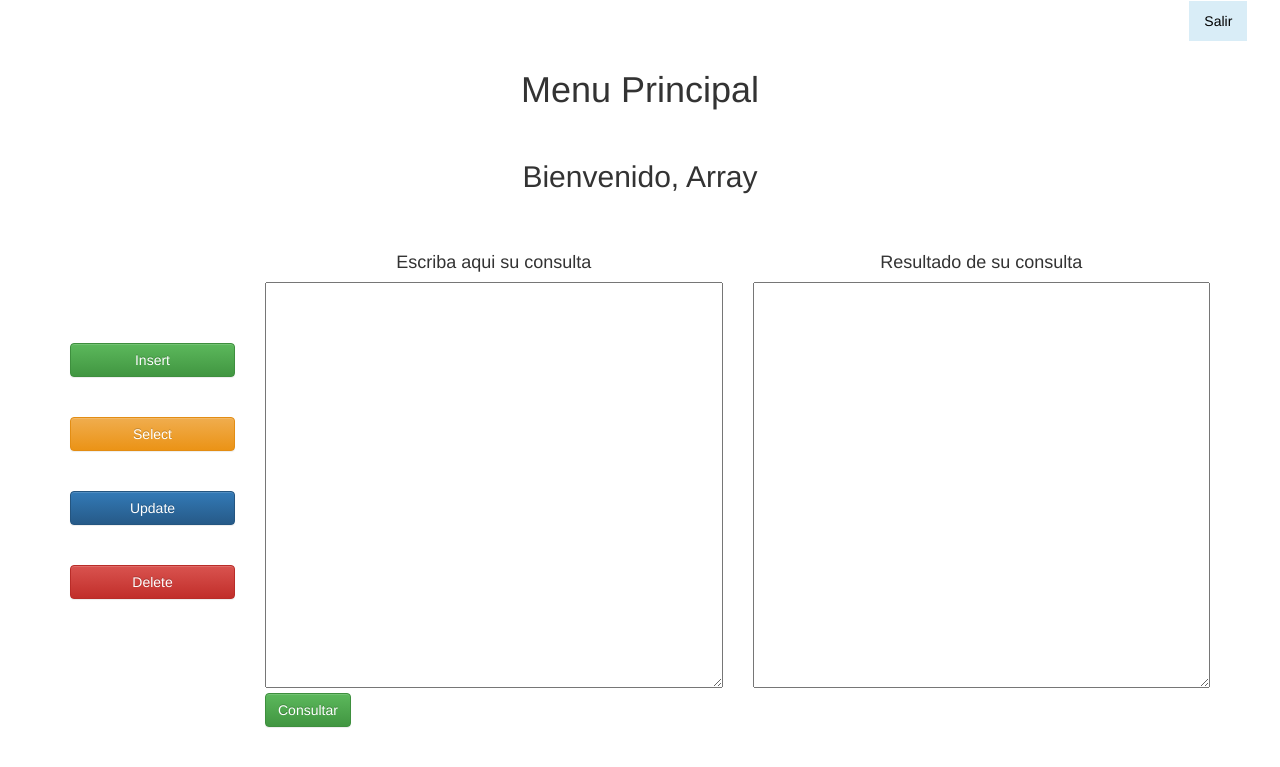
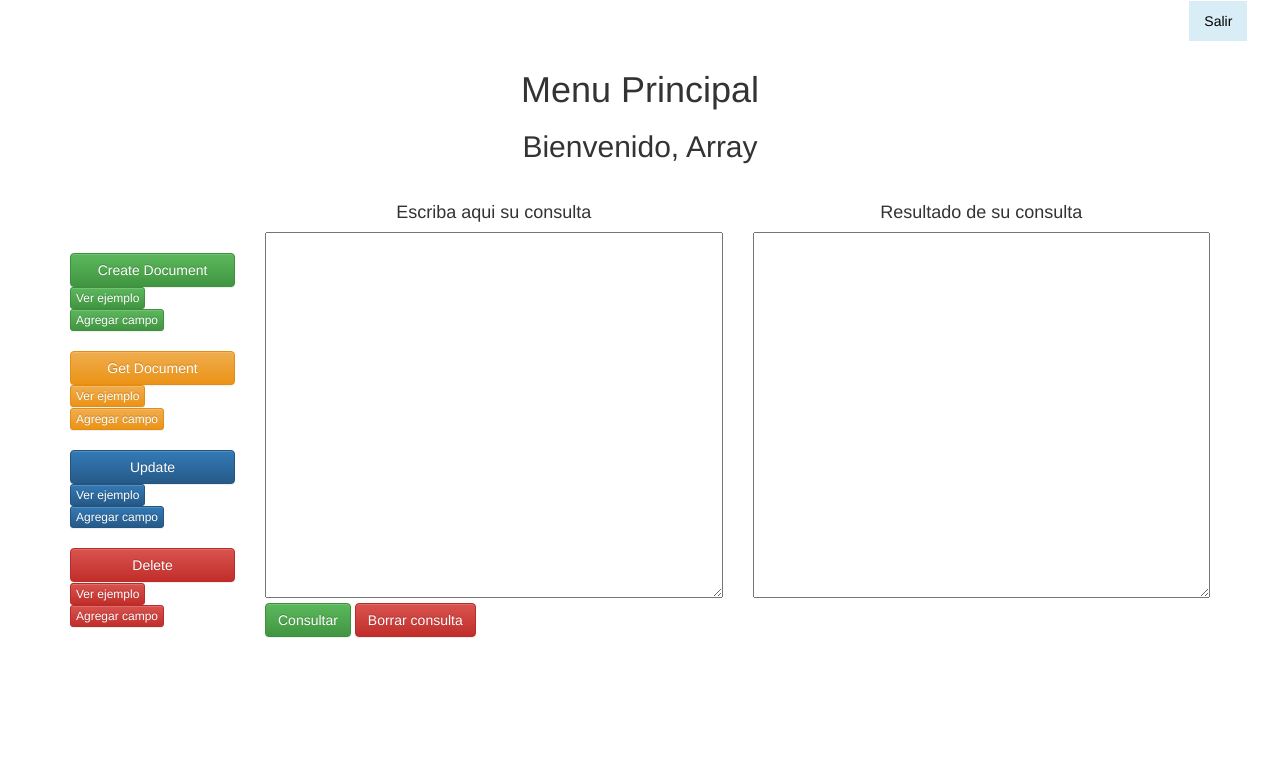
Before and after one commit to pilarfm/TPFinalBD2, a PHP site: page /postDocuments/principal.php in a window 1280 px wide. Shown: the top 767 px of the page. Run offline with PHP 8.4, Linux system fonts and the light colour scheme; a user stored in the database is signed in.

Commit message:
nuevos botones para la interfaz de usuario

```diff
--- a/consulta.php
+++ b/consulta.php
@@ -1,6 +1,9 @@
 <?php
 
+
 $consulta=$_POST['text-area-entrada'];
+
+
 //$password=$_POST['password'];
 
 echo $consulta;
--- a/estilos.css
+++ b/estilos.css
@@ -31,3 +31,7 @@ table.dataTable thead .sorting_desc_disabled:after,
 table.dataTable thead .sorting_desc_disabled:before {
 bottom: .5em;
 }
+
+div.ejemplo {
+	background-color: aqua;
+}
--- a/principal.php
+++ b/principal.php
@@ -28,36 +28,52 @@ include "conexion.php";
 
 	<div class="row">
 		<h1 class="text-center">Menu Principal</h1>
-		<br>
 		<h2 class="text-center">Bienvenido, <?php echo $_SESSION['usuario']; ?> </h2>
 	</div>
-	<br><br>
+	<br>
 	<div class="row">
 		<div class="col-md-2">
-			<br><br><br><br><br>
-			<button class="btn btn-success btn-block" id="insert" onclick="tipoConsulta(id)">Insert</button>
+			<br><br><br>
+			<button class="btn btn-success btn-block" id="insert" onclick="tipoConsulta(id)">Create Document</button>
+
+			<button class="btn btn-success btn-xs" id="create-document-example" onclick="verEjemplo(id)"> Ver ejemplo </button>
+			<button class="btn btn-success btn-xs"  onclick="agregarCampo(id)"> Agregar campo </button>
 			<br> <br>
-			<button class="btn btn-warning btn-block" id="select" onclick="tipoConsulta(id)">Select</button>
+			<button class="btn btn-warning btn-block" id="get" onclick="tipoConsulta(id)">Get Document</button>
+
+			<button class="btn btn-warning btn-xs" id="get-document-example" onclick="verEjemplo(id)" > Ver ejemplo </button>
+			<button class="btn btn-warning btn-xs"  onclick="agregarCampo(id)"> Agregar campo </button>
 			<br> <br>
 			<button class="btn btn-primary btn-block" id="update" onclick="tipoConsulta(id)">Update</button>
+
+			<button class="btn btn-primary btn-xs" id="update-example" onclick="verEjemplo(id)" > Ver ejemplo </button>
+			<button class="btn btn-primary btn-xs"  onclick="agregarCampo(id)"> Agregar campo </button>
 			<br> <br>
 			<button class="btn btn-danger btn-block" id="delete" onclick="tipoConsulta(id)">Delete</button>
+
+			<button class="btn btn-danger btn-xs" id="delete-example" onclick="verEjemplo(id)" > Ver ejemplo </button>
+			<button class="btn btn-danger btn-xs"  onclick="agregarCampo(id)"> Agregar campo </button>
 
 		</div>
 		<div class="col-md-5">
 			<h4 class="text-center">Escriba aqui su consulta</h4>
-			<form action="consulta.php" method="post">
-				<textarea name="text-area-entrada" id="text-area-entrada" rows="20"  style="min-width: 100%"></textarea>
+
+			<form action= "http://127.0.0.1:3010/postDocuments/04" method="post">
+				<div id="ejemplo" style="background-color: aqua; border-radius: 20px;"> </div>
+				<textarea name="text-area-entrada" id="text-area-entrada" rows="18"  style="min-width: 100%"></textarea>
 				<button type="submit" class="btn btn-success" >Consultar</button>
+				<button class="btn btn-danger" onclick="borrarConsulta()" >Borrar consulta</button>
 			</form>
+
 
 		</div>
 
 		<div class="col-md-5">
 			<h4 class="text-center">Resultado de su consulta</h4>
-			<textarea name="text-area-salida" id="text-area-salida" rows="20"  style="min-width: 100%"></textarea>
+			<textarea name="text-area-salida" id="text-area-salida" rows="18" style="min-width: 100%"></textarea>
 		</div>
 	</div>
+
 </div>
 <?php
 	if (isset($_GET["fallo"]) && ($_GET["fallo"]) == 'insert')
@@ -74,18 +90,53 @@ include "conexion.php";
 				else
 					$tipoConsulta = "error";
 
-	echo '<script type="text/javascript">',
-			'respuesta('.$tipoConsulta.');',
-		' function respuesta(resp){
-			document.getElementById("text-area-salida").innerHTML = "Funciono ";
-		}'
-		, '</script>'
-	 ;
+//	echo '<script type="text/javascript">',
+//			'respuesta('.$tipoConsulta.');',
+//		' function respuesta(resp){
+//			document.getElementById("text-area-salida").innerHTML = "Funciono ";
+//		}'
+//		, '</script>'
+//	 ;
 ?>
 
 <script>
 	function tipoConsulta(id){
-		document.getElementById("text-area-entrada").innerHTML = " "+ id + " ";
+		document.getElementById("text-area-entrada").innerHTML += '{  "clave" : "valor" ';
+	}
+
+
+	function verEjemplo(id){
+		if (id =="create-document-example"){
+			document.getElementById("ejemplo").innerHTML = "<br> &nbsp&nbsp <b>Ejemplo:</b> <br>" +
+    ' &nbsp { "nombre": "Juan",<br>'+
+    ' &nbsp   "pass": "1234" ,<br>'+
+    ' &nbsp    "id" : " " }<br> &nbsp&nbsp <b>Si no ingresa un id, se generara uno por default. </b><br><br>'
+		}
+		else if(id =="get-document-example"){
+			document.getElementById("ejemplo").innerHTML = "<br> &nbsp&nbsp <b>Ejemplo:</b> <br>" +
+    ' &nbsp { "id" : " " }<br> &nbsp&nbsp <b>En este tipo de consulta es obligatorio ingresar un id.</b><br><br>'
+		}
+		else if(id =="update-example"){
+			document.getElementById("ejemplo").innerHTML = "<br> &nbsp&nbsp <b>Ejemplo:</b> <br>" +
+    ' &nbsp { "nombre": "Juan95", <br>'+
+    ' &nbsp   "pass": "5678",<br>'+
+    ' &nbsp    "id" : " ", <br>'+
+	' &nbsp    "_rev": " " } <br>'  +
+	' &nbsp <b> Se actualiza nombre de usuario y contraseña. <br>&nbsp&nbsp En este tipo de consulta es obligatorio ingresar un id y rev. </b><br><br>'
+		}
+		else if (id =="delete-example"){
+			document.getElementById("ejemplo").innerHTML = "<br> &nbsp&nbsp <b>Ejemplo:</b> <br>" +' &nbsp {  "id" : " ", <br>'+
+		'&nbsp&nbsp "_rev": " " } <br> &nbsp&nbsp <b> En este tipo de consulta es obligatorio ingresar un id y rev. </b> <br><br>';
+		}
+	}
+
+	function agregarCampo(){
+
+		document.getElementById("text-area-entrada").innerHTML += ',  "clave" : "valor" ';
+	}
+
+	function borrarConsulta(){
+		document.getElementById("text-area-entrada").innerHTML = " ";
 	}
 
 </script>
```
